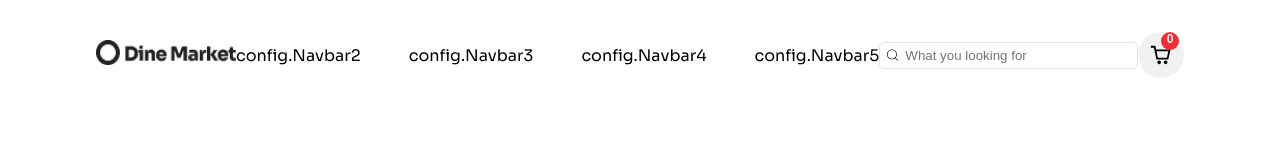
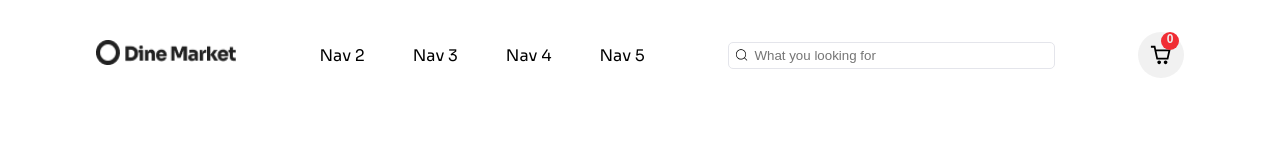
Before and after one commit to beginnerslvl/Final-Ecommerce-main, a Next.js app: page /cart in a window 1280 px wide. Shown: the top 160 px of the page. Built offline with nearby package versions, Linux system fonts and the light colour scheme; no server answers.

Commit message:
Update Navbar.jsx

```diff
--- a/components/Navbar.jsx
+++ b/components/Navbar.jsx
@@ -19,10 +19,10 @@ const Navbar = ({Searchproducts}) => {
         <Image src={logo} width={140} height={25} alt='logo' />
       </Link>
       <ul className='nav-links'>
-        <Link href='/female'><li>config.Navbar2</li></Link>
-        <Link href='/male'><li>config.Navbar3</li></Link>
-        <Link href='/kids'><li>config.Navbar4</li></Link>
-        <Link href='/products'><li>config.Navbar5</li></Link>
+        <Link href='/female'><li>{config.Navbar2}</li></Link>
+        <Link href='/male'><li>{config.Navbar3}</li></Link>
+        <Link href='/kids'><li>{config.Navbar4}</li></Link>
+        <Link href='/products'><li>{config.Navbar5}</li></Link>
       </ul>
 
         <div className='search-bar'>
```
